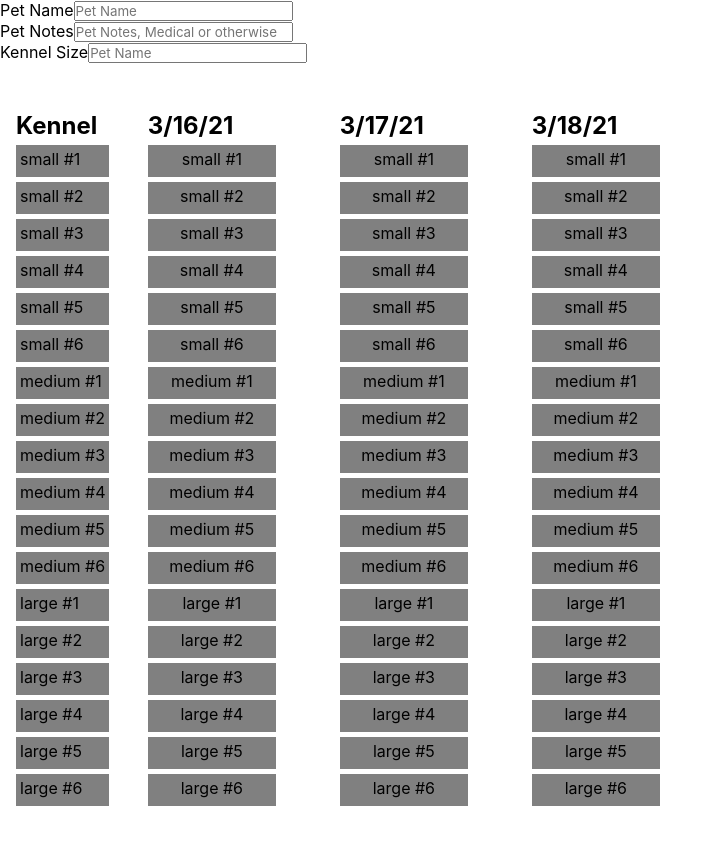
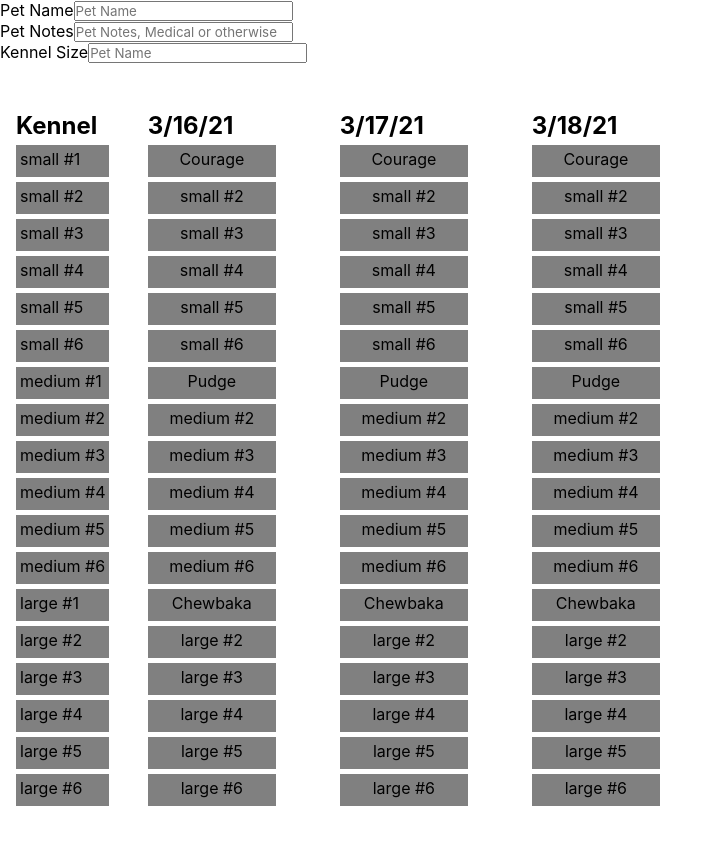
Before and after one commit to super-Colin/super-boarding, a React (Create React App) app: page / in a window 1280 px wide. Shown: the top 844 px of the page, without its empty margins (0-722 px from the left). Built offline with nearby package versions, Linux system fonts and the light colour scheme.

Commit message:
got corolation with label and stays working, could be more tightly functions at a scope level up, but not sure how yet

```diff
--- a/src/App.js
+++ b/src/App.js
@@ -25,21 +25,21 @@
       {
         "kennelId":1,
         "groupName": "Smith",
-        "dogName": "Chewbaka",
+        "petName": "Chewbaka",
         "kennelSize": "large",
         "notes":"blah blah"
       },
       {
         "kennelId":2,
         "groupName": "Smith",
-        "dogName": "Courage",
+        "petName": "Courage",
         "kennelSize": "small",
         "notes":"blah b"
       },
       {
         "kennelId":3,
         "groupName": "Smith",
-        "dogName": "Pudge",
+        "petName": "Pudge",
         "kennelSize": "medium",
         "notes":"blah blah"
       }
@@ -54,21 +54,21 @@
       {
         "kennelId":1,
         "groupName": "Smith",
-        "dogName": "Chewbaka",
+        "petName": "Chewbaka",
         "kennelSize": "large",
         "notes":"blah blah"
       },
       {
         "kennelId":2,
         "groupName": "Smith",
-        "dogName": "Courage",
+        "petName": "Courage",
         "kennelSize": "small",
         "notes":"blah b"
       },
       {
         "kennelId":3,
         "groupName": "Smith",
-        "dogName": "Pudge",
+        "petName": "Pudge",
         "kennelSize": "medium",
         "notes":"blah blah"
       }
@@ -83,21 +83,21 @@
       {
         "kennelId":1,
         "groupName": "Smith",
-        "dogName": "Chewbaka",
+        "petName": "Chewbaka",
         "kennelSize": "large",
         "notes":"blah blah"
       },
       {
         "kennelId":2,
         "groupName": "Smith",
-        "dogName": "Courage",
+        "petName": "Courage",
         "kennelSize": "small",
         "notes":"blah b"
       },
       {
         "kennelId":3,
         "groupName": "Smith",
-        "dogName": "Pudge",
+        "petName": "Pudge",
         "kennelSize": "medium",
         "notes":"blah blah"
       }
--- a/src/components/DaysOverview/DayColumn.js
+++ b/src/components/DaysOverview/DayColumn.js
@@ -1,20 +1,38 @@
 import DaySingleKennel from "./DaySingleKennel";
 
+
+
+
 const DayColumn = ({stays, kennelSettings}) => {
-console.log('DayColumn is receiving:', stays);
+// console.log('DayColumn is receiving:', stays, stays[0].kennelSize);
 
 const generateKennelStatusesForSize = (stays, kennelSize) => {
-    console.log("generate statuses from", kennelSize, kennelSize);
+    // console.log("generate statuses from", kennelSize);
     let statuses = [];
-    let i = 1;
-    while(i <= kennelSize.total){
 
-        statuses.push(<div key={i} className="kennelGrid_height kennelGrid_cell" >{kennelSize.size + " #" + i}</div>);
+    let relevantStays = stays.filter(stay => stay.kennelSize == kennelSize.size);
+    console.log('relevant stays:', relevantStays);
+    let i = 0;
+    while(i < kennelSize.total){
+        // console.log('relevant stay [i]:', relevantStays[i]);
+        if(relevantStays[i]){
+            console.log('relevant stay [i]:', relevantStays[i]);
+            // statuses.push( <div key={i} className="kennelGrid_height kennelGrid_cell">{relevantStays[i]["petName"]}</div> );
+            statuses.push( <div key={i} className="kennelGrid_height kennelGrid_cell">{relevantStays[i].petName}</div> );
+            // statuses.push( <div key={i} className="kennelGrid_height kennelGrid_cell">{relevantStays[i].petName}</div> );
+        }else{
+            statuses.push(<div key={i} className="kennelGrid_height kennelGrid_cell" >{kennelSize.size + " #" + (i + 1)}</div>);
+        }
         i++;
     }
-    console.log("labels is", statuses);
+    // console.log("labels is", statuses);
     return statuses;
 }
+
+
+
+
+
 
     return (
         <div className="dayColumn_container">
```
